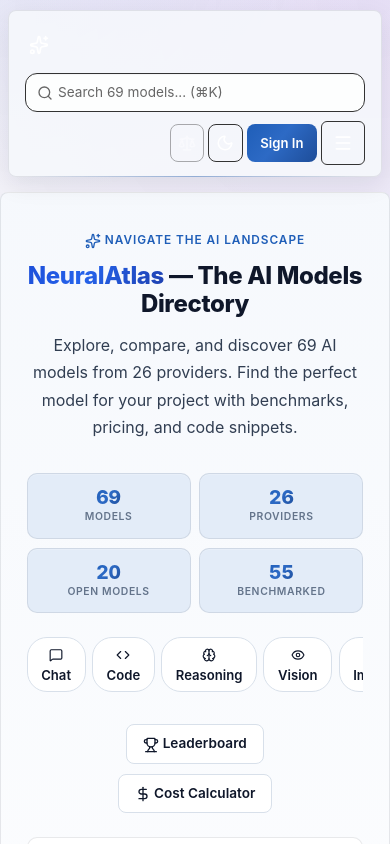
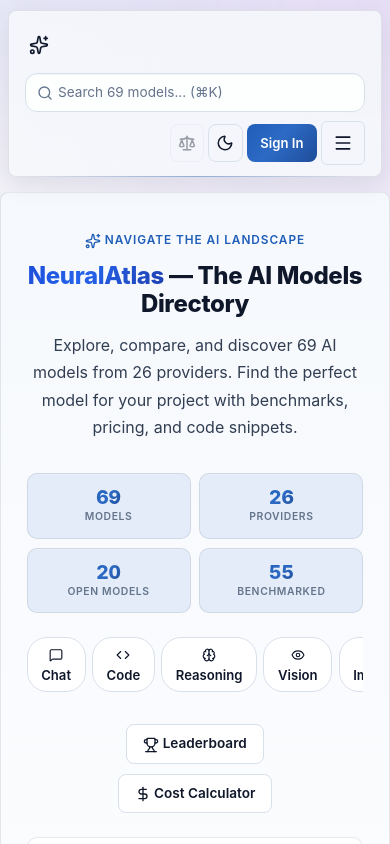
Before and after one commit to himanshu-nakrani/test, a React (Vite) app: page / in a window 390 px wide. Shown: the top 844 px of the page. Built offline with nearby package versions, Linux system fonts and the light colour scheme.

Commit message:
feat: update header and mobile menu to use theme variables
Replace hardcoded colors with CSS variables for theme consistency.

Co-authored-by: himanshu-nakrani <82092249+himanshu-nakrani@users.noreply.github.com>

```diff
--- a/src/App.css
+++ b/src/App.css
@@ -31,8 +31,8 @@
   position: sticky;
   top: 0;
   z-index: 100;
-  background: #0a0a0a;
-  border-bottom: 1px solid #1a1a1a;
+  background: var(--bg);
+  border-bottom: 1px solid var(--border);
   box-shadow: none;
 }
 
@@ -45,7 +45,7 @@
   cursor: pointer;
   background: none;
   border: none;
-  color: #ffffff;
+  color: var(--text-primary);
   padding: 0.25rem;
   white-space: nowrap;
   transition: opacity 0.2s;
@@ -57,11 +57,11 @@
 
 .brand-tag {
   font-size: 0.7rem;
-  color: #888888;
+  color: var(--text-tertiary);
   font-weight: 400;
   margin-left: 0.5rem;
   padding-left: 0.5rem;
-  border-left: 1px solid #333333;
+  border-left: 1px solid var(--border);
   letter-spacing: 0.05em;
 }
 
@@ -77,35 +77,35 @@
   left: 12px;
   font-size: 0.8rem;
   pointer-events: none;
-  color: #666666;
+  color: var(--text-tertiary);
 }
 
 .search-input {
   width: 100%;
   padding: 0.55rem 3rem 0.55rem 2.2rem;
-  border: 1px solid #333333;
+  border: 1px solid var(--border);
   border-radius: 6px;
-  background: #1a1a1a;
-  color: #ffffff;
+  background: var(--surface);
+  color: var(--text-primary);
   font-size: 0.9rem;
   outline: none;
   transition: all 0.2s;
 }
 
 .search-input:focus {
-  border-color: #555555;
-  background: #242424;
+  border-color: var(--border-hover);
+  background: var(--card-hover);
   box-shadow: none;
 }
 
-.search-input::placeholder { color: #666666; }
+.search-input::placeholder { color: var(--text-tertiary); }
 
 .search-clear {
   position: absolute;
   right: 8px;
   background: none;
   border: none;
-  color: #666666;
+  color: var(--text-tertiary);
   cursor: pointer;
   font-size: 0.8rem;
   padding: 2px 6px;
@@ -113,7 +113,7 @@
   transition: color 0.2s;
 }
 
-.search-clear:hover { color: #ffffff; }
+.search-clear:hover { color: var(--text-primary); }
 
 .search-kbd {
   position: absolute;
@@ -121,10 +121,10 @@
   font-family: var(--mono);
   font-size: 0.65rem;
   padding: 0.15rem 0.4rem;
-  border: 1px solid #333333;
+  border: 1px solid var(--border);
   border-radius: 4px;
-  color: #666666;
-  background: #1a1a1a;
+  color: var(--text-tertiary);
+  background: var(--hover-bg);
   pointer-events: none;
 }
 
@@ -137,14 +137,14 @@
 
 .header-btn {
   background: none;
-  border: 1px solid #333333;
+  border: 1px solid var(--border);
   border-radius: 6px;
   padding: 0.4rem 0.6rem;
   cursor: pointer;
   font-size: 0.95rem;
   transition: all 0.2s;
   position: relative;
-  color: #ffffff;
+  color: var(--text-primary);
   display: flex;
   align-items: center;
   gap: 0.35rem;
@@ -152,8 +152,8 @@
 }
 
 .header-btn:hover {
-  background: #1a1a1a;
-  border-color: #555555;
+  background: var(--hover-bg);
+  border-color: var(--border-hover);
 }
 
 .header-btn:disabled {
@@ -163,13 +163,13 @@
 
 .header-btn:disabled:hover {
   background: none;
-  border-color: #333333;
+  border-color: var(--border);
 }
 
 .header-btn.active,
 .header-btn.has-items {
-  border-color: #666666;
-  background: #1a1a1a;
+  border-color: var(--border-hover);
+  background: var(--hover-bg);
 }
 
 .header-badge {
@@ -183,9 +183,9 @@
   line-height: 18px;
   text-align: center;
   border-radius: 99px;
-  background: #3b82f6;
+  background: var(--accent);
   color: #ffffff;
-  border: 2px solid #0a0a0a;
+  border: 2px solid var(--bg);
 }
 
 .header-btn-label {
@@ -1227,12 +1227,12 @@
 .mobile-menu-btn {
   display: none;
   background: none;
-  border: 1px solid #333333;
+  border: 1px solid var(--border);
   border-radius: 6px;
   padding: 0.4rem 0.6rem;
   cursor: pointer;
   font-size: 1.15rem;
-  color: #ffffff;
+  color: var(--text-primary);
   transition: all 0.2s;
   min-width: 44px;
   min-height: 44px;
@@ -1241,8 +1241,8 @@
 }
 
 .mobile-menu-btn:hover {
-  background: #1a1a1a;
-  border-color: #555555;
+  background: var(--hover-bg);
+  border-color: var(--border-hover);
 }
 
 @media (max-width: 768px) {
@@ -1253,7 +1253,7 @@
   position: fixed;
   inset: 0;
   top: 0;
-  background: rgba(0, 0, 0, 0.6);
+  background: rgba(0, 0, 0, 0.4);
   z-index: 98;
   animation: backdropFadeIn 0.2s ease-out;
 }
@@ -1263,10 +1263,10 @@
   top: 100%;
   left: 0;
   right: 0;
-  background: #0a0a0a;
-  border-bottom: 1px solid #1a1a1a;
-  border-top: 1px solid #1a1a1a;
-  box-shadow: 0 8px 32px rgba(0, 0, 0, 0.5);
+  background: var(--surface);
+  border-bottom: 1px solid var(--border);
+  border-top: 1px solid var(--border);
+  box-shadow: var(--shadow-lg);
   display: flex;
   flex-direction: column;
   padding: 0.75rem 0;
@@ -1280,19 +1280,19 @@
   padding: 0.85rem 2rem;
   font-size: 0.95rem;
   font-weight: 500;
-  color: #cccccc;
+  color: var(--text-secondary);
   text-decoration: none;
   transition: all 0.2s;
   min-height: 44px;
 }
 
 .mobile-nav-link:hover {
-  background: #1a1a1a;
-  color: #ffffff;
+  background: var(--hover-bg);
+  color: var(--text-primary);
 }
 .mobile-nav-link.active {
-  color: #3b82f6;
-  background: #1a1a1a;
+  color: var(--accent);
+  background: var(--accent-light);
 }
 
 @keyframes mobileNavSlideDown {
```
